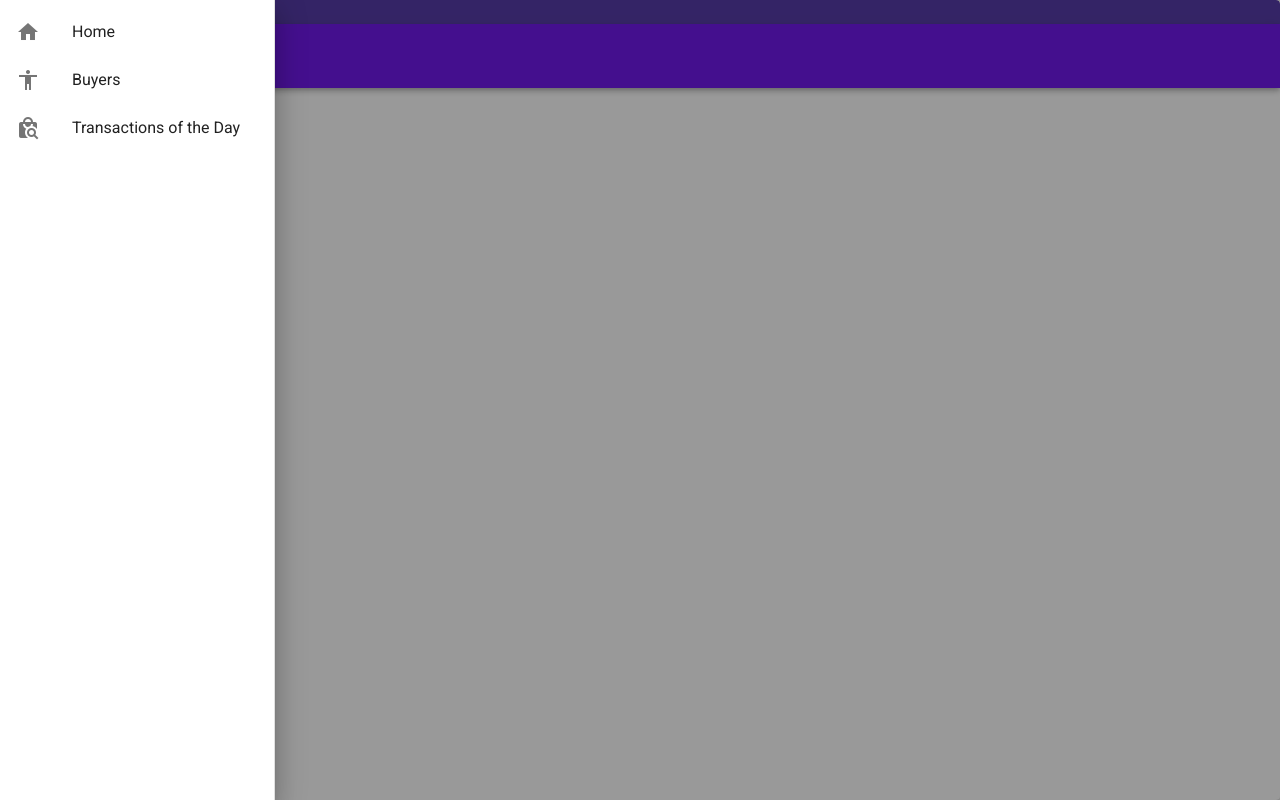
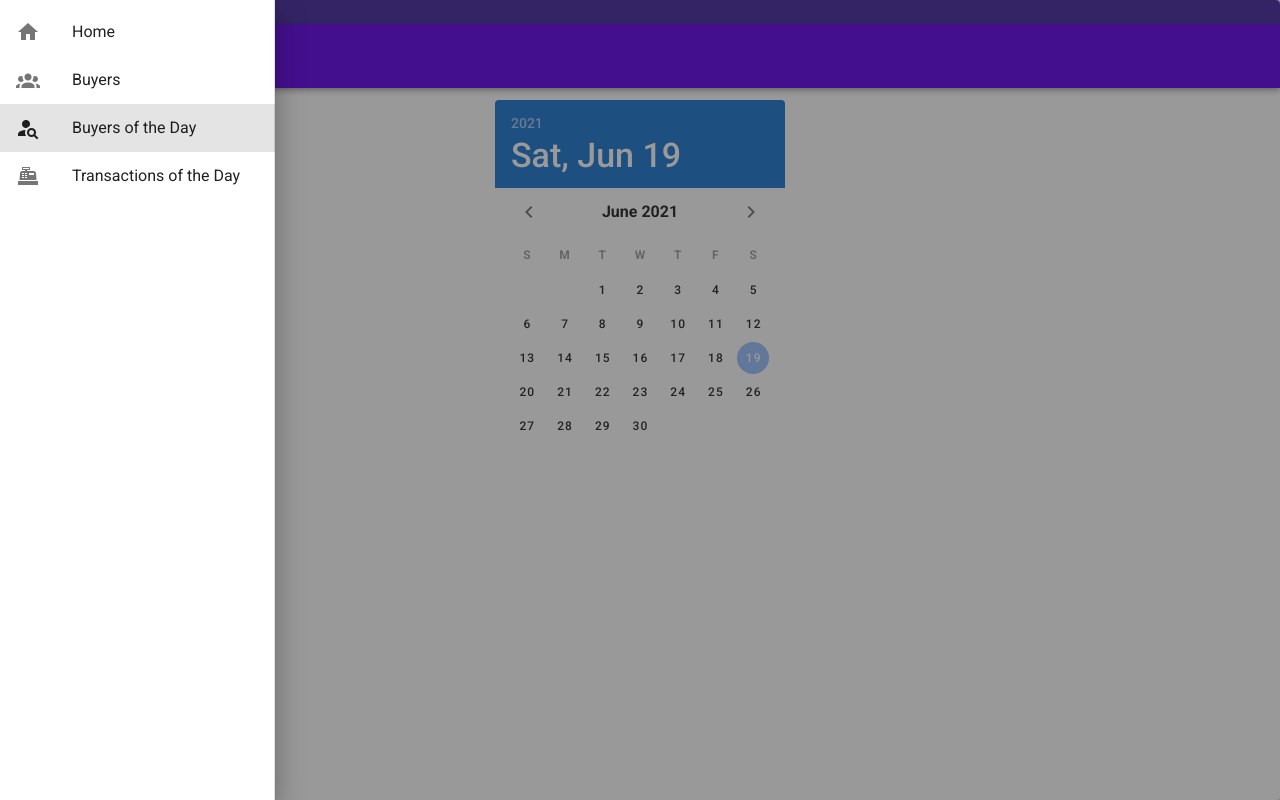
Before and after one commit to Lindsay201291/restaurant-app, a Vue app: page /buyers-of-the-day in a window 1280 px wide. Both pictures are taken after a click on the button 28 px from the left and 56 px from the top of the page. Built offline with nearby package versions, Linux system fonts and the light colour scheme.

Commit message:
Mostrando los compradores del día

```diff
--- a/src/App.vue
+++ b/src/App.vue
@@ -22,9 +22,17 @@
               <v-list-item-title>Buyers</v-list-item-title>
             </v-list-item-content>
           </v-list-item>
+          <v-list-item :to="{path: '/buyers-of-the-day'}">
+            <v-list-item-action>
+              <v-icon>mdi-{{ icons[2] }}</v-icon>
+            </v-list-item-action>
+            <v-list-item-content>
+              <v-list-item-title>Buyers of the Day</v-list-item-title>
+            </v-list-item-content>
+          </v-list-item>
           <v-list-item :to="{path: '/transactions-of-the-day'}">
             <v-list-item-action>
-              <v-icon>mdi-{{ icons[2] }}</v-icon>
+              <v-icon>mdi-{{ icons[3] }}</v-icon>
             </v-list-item-action>
             <v-list-item-content>
               <v-list-item-title>Transactions of the Day</v-list-item-title>
@@ -37,7 +45,7 @@
       <v-app-bar class="deep-purple accent-4 white--text">
       <v-app-bar-nav-icon @click="drawer=true" class="white--text"></v-app-bar-nav-icon>
         <v-toolbar-title>
-        <v-list-item :to="{path: '/'}">
+        <!-- <v-list-item :to="{path: '/'}">
         <v-img
           alt="Vuetify Logo"
           class="shrink mr-2"
@@ -48,7 +56,7 @@
           height="45"
           :to="{path: '/'}"
         />
-        </v-list-item>
+        </v-list-item> -->
         </v-toolbar-title>
       </v-app-bar>
       <v-main>
@@ -67,7 +75,7 @@ export default {
   name: 'App',
   data: () => ({
     drawer: false,
-    icons: ['home','human','shopping-search'],
+    icons: ['home','account-group', 'account-search', 'cash-register'],
   }),
 };
 </script>
--- /dev/null
+++ b/src/components/BuyersOfTheDay.vue
@@ -0,0 +1,56 @@
+<template>
+    <v-container>
+        <v-row justify="center">
+        <v-date-picker
+            v-model="date"
+            @click:date="getBuyersOfTheDay">
+            </v-date-picker>
+        </v-row>
+
+        <v-row justify="center">
+            <v-data-table v-if="buyers.length > 0"
+                :headers="headers"
+                :items="buyers"
+                :items-per-page="5">
+            </v-data-table>
+        </v-row>
+    </v-container>
+</template>
+
+<script>
+import axios from 'axios';
+  export default {
+    name: 'BuyersOfTheDay',
+    data: () => ({
+      timestamp: null,
+      headers: [
+          {
+            text: 'Name',
+            align: 'start',
+            sortable: false,
+            value: 'name',
+          },
+          { text: 'Age', value: 'age' },
+        ],
+      buyers: {},
+      date: (new Date(Date.now() - (new Date()).getTimezoneOffset() * 60000)).toISOString().substr(0, 10),
+    }),
+
+    methods: {
+      getBuyersOfTheDay (date) {
+        date = date +":21:56:46";
+        console.log(`Selected date: ${date}`);
+        this.timestamp = Date.parse(date)/1000;
+        console.log("Timestamp "+this.timestamp);
+
+        axios.get('http://localhost:3000/buyer/date?date='+this.timestamp)
+                .then(r => {
+                    this.buyers = r.data.q;
+                })
+                .catch(function(error){
+                    console.log(error);
+                })
+      },
+    },
+  }
+</script>
--- a/src/main.js
+++ b/src/main.js
@@ -7,6 +7,7 @@ import VueRouter from 'vue-router'
 import Home from './components/Home'
 import Buyers from './components/Buyers'
 import BuyerInformation from './components/BuyerInformation'
+import BuyersOfTheDay from './components/BuyersOfTheDay'
 import TransactionsOfTheDay from './components/TransactionsOfTheDay'
 
 import './assets/styles.css';
@@ -14,6 +15,7 @@ import './assets/styles.css';
 Vue.component('Home', Home)
 Vue.component('Buyers', Buyers)
 Vue.component('BuyerInformation', BuyerInformation)
+Vue.component('BuyersOfTheDay', BuyersOfTheDay)
 Vue.component('TransactionsOfTheDay', TransactionsOfTheDay)
 
 Vue.use(VueRouter)
@@ -23,6 +25,7 @@ const routes = [
   {path:'/home', component:Home},
   {path:'/buyers', component:Buyers},
   {path:'/buyer-information/:uid', name:'BuyerInformation', component:BuyerInformation},
+  {path:'/buyers-of-the-day', component:BuyersOfTheDay},
   {path:'/transactions-of-the-day', component:TransactionsOfTheDay},
 ]
 
```
